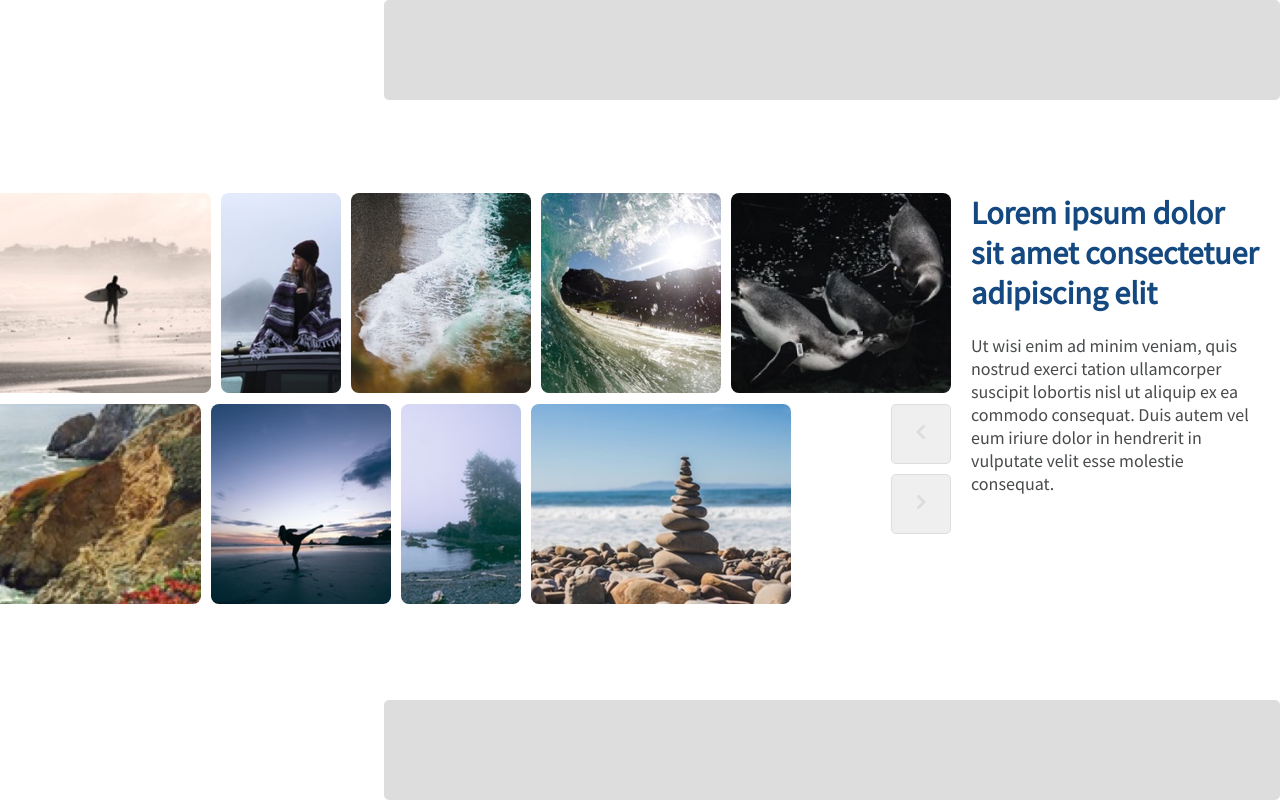
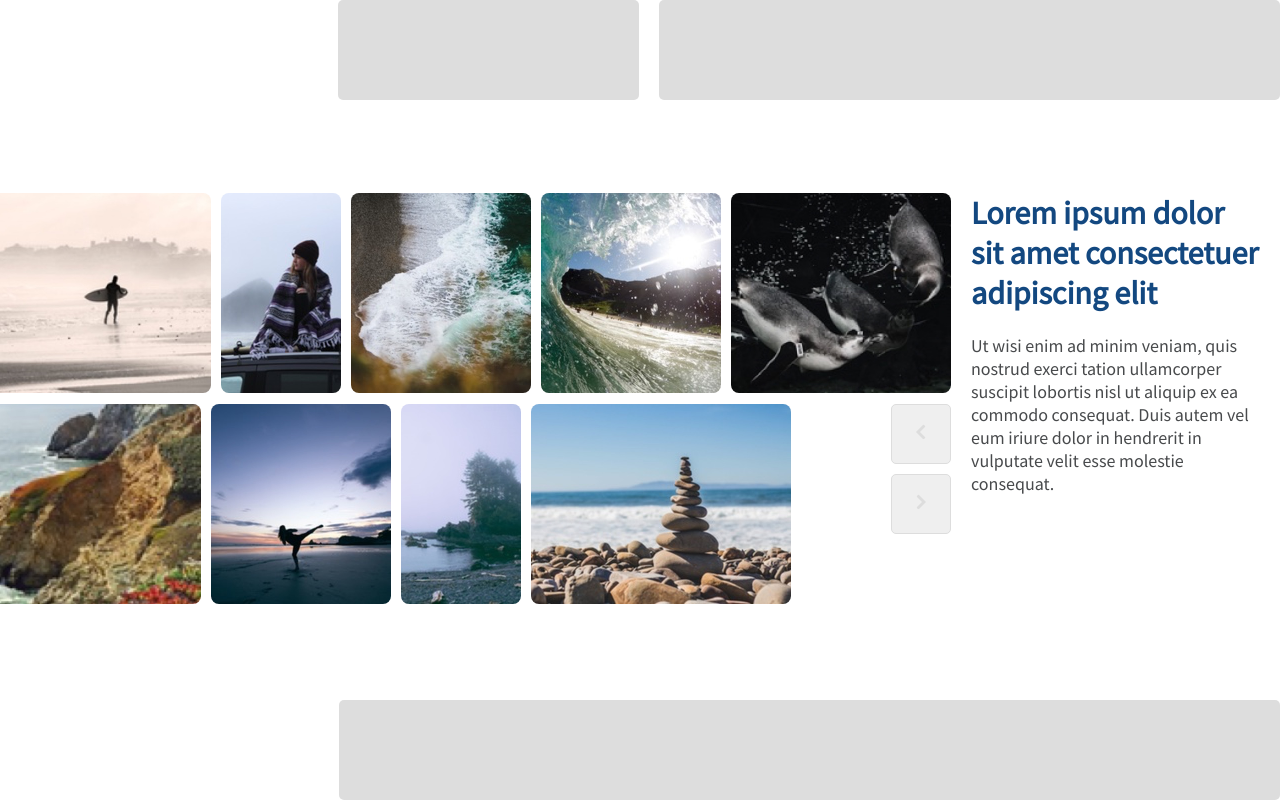
Before and after one commit to Patrik0799/factory_carousel, a website: page index.html in a window 1280 px wide. Drawn offline with nearby package versions, Linux system fonts and the light colour scheme.

Commit message:
scss cleanup

```diff
--- a/index.html
+++ b/index.html
@@ -15,7 +15,8 @@
 
     <body>
         <header>
-            <div class="other_content"></div>
+            <div class="other_content header_el_one"></div>
+            <div class="other_content header_el_two"></div>
         </header>
         <div class="container">
             <div class="carousel">
@@ -58,7 +59,7 @@
             </div>
         </div>
         <footer>
-            <div class="other_content"></div>
+            <div class="other_content footer_el"></div>
         </footer>
         <script src="./js/main.min.transpiled.js" defer></script>
     </body>
--- a/scss/style.scss
+++ b/scss/style.scss
@@ -41,6 +41,10 @@ body {
     margin: 0px;
     padding: 0px;
     min-height: 100vh;
+}
+header {
+    display: flex;
+    justify-content: flex-end;
 }
 .container {
     display: flex;
@@ -87,12 +91,21 @@ img {
     height: $gap * 20;
 }
 .other_content {
-    margin-left: auto;
-    width: 70%;
     height: $gap * 10;
     border-radius: $gap / 2;
     background-color: #DDDDDD;
 }
+.header_el_one {
+    width: 301px;
+}
+.header_el_two {
+    width: 621px;
+    margin-left: 20px;
+}
+.footer_el {
+    width: 941px;
+    margin-left: auto;
+}
 footer {
     margin-top: auto;
 }
```
Also changed, not shown: css/style.min.css, 2 other files.
